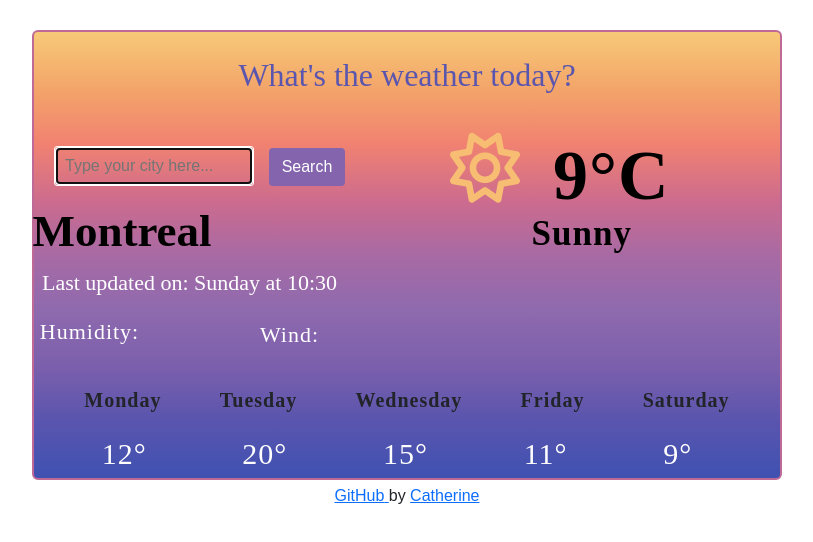
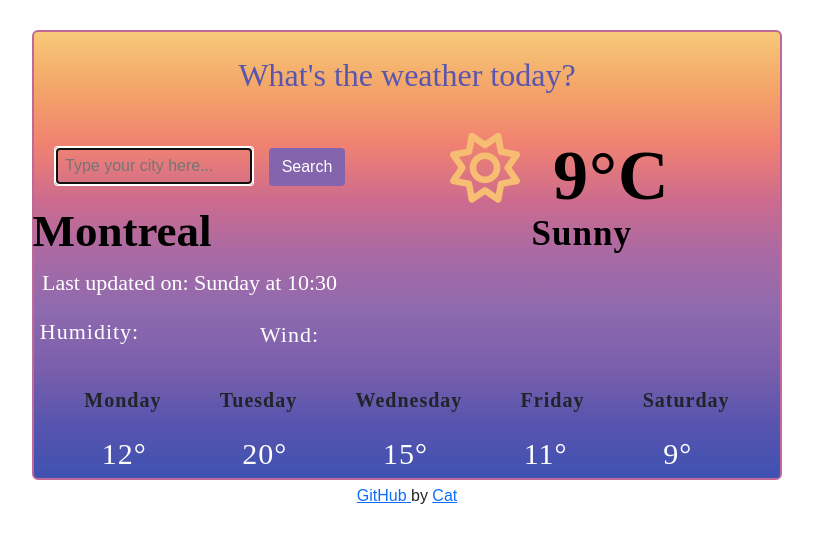
Before and after one commit to CatLouise3/weather-react, a React (Create React App) app: page / in a window 1280 px wide. Shown: the top 542 px of the page, without its empty margins (233-1046 px from the left). Built offline with nearby package versions, Linux system fonts and the light colour scheme; a web font is replaced by a local one.

Commit message:
updated link

```diff
--- a/src/App.js
+++ b/src/App.js
@@ -31,7 +31,7 @@ export default function App() {
         rel="noreferrer"
       >
         {" "}
-        Catherine
+        Cat
       </a>
     </div>
   );
```
